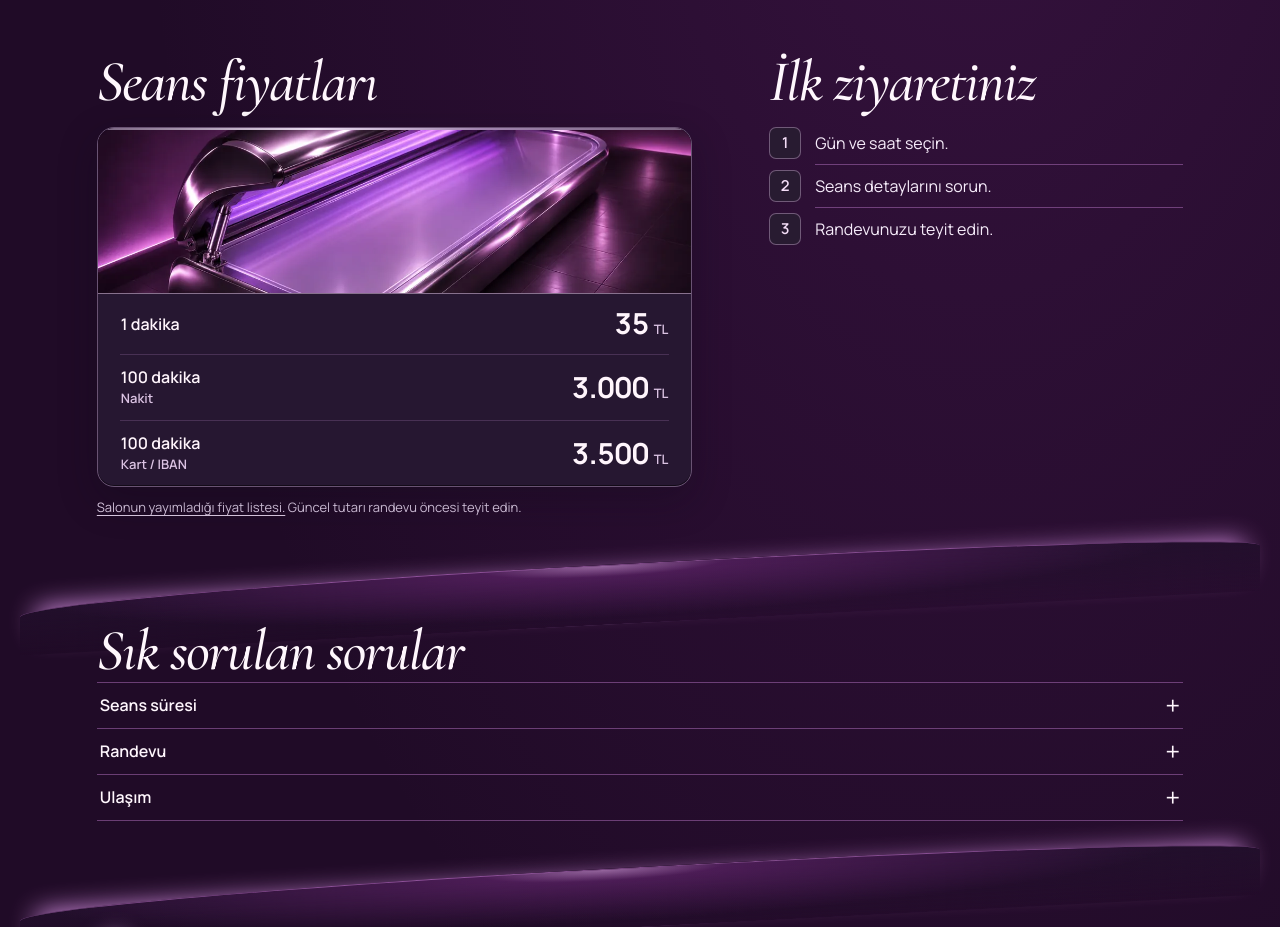
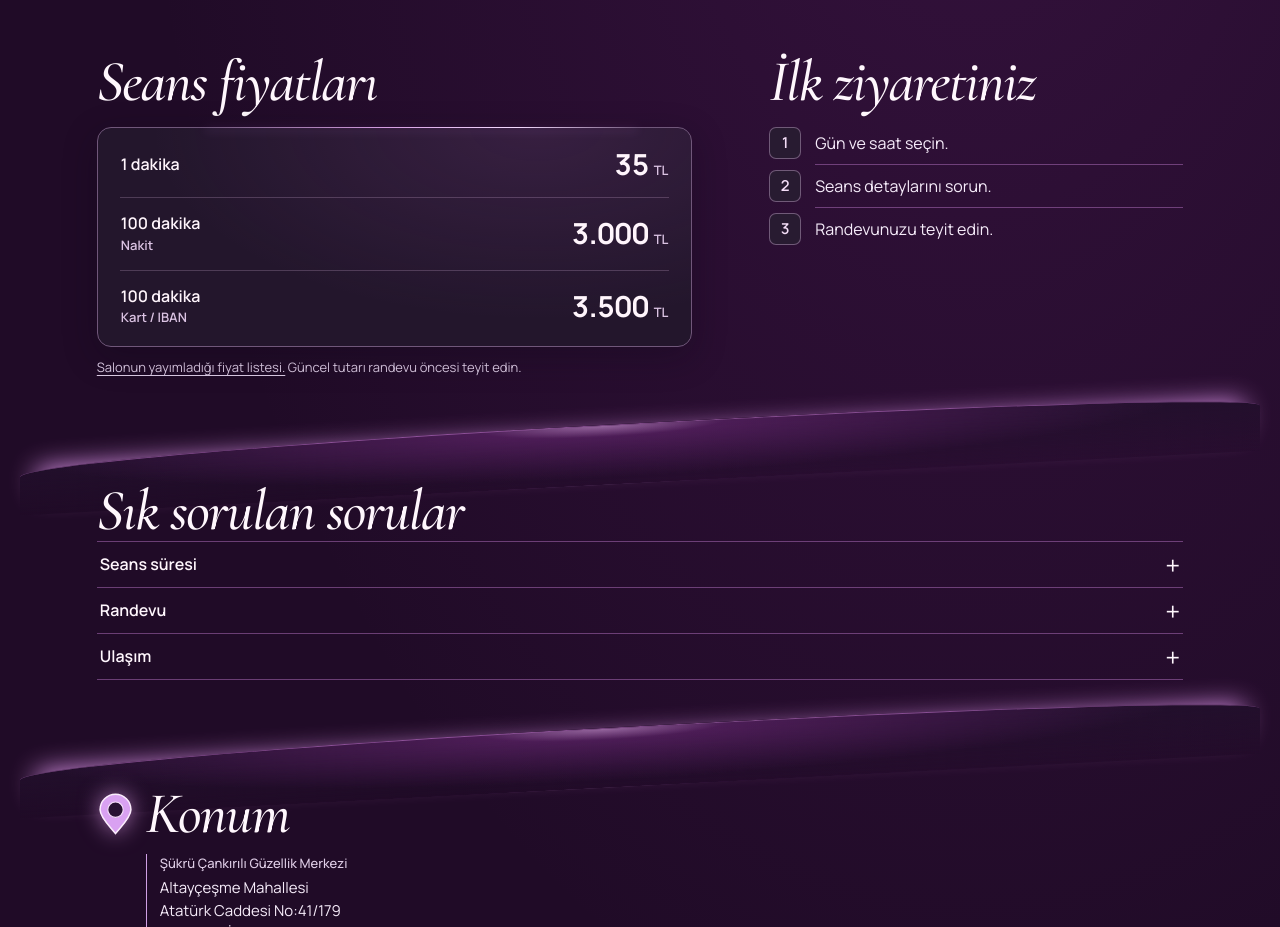
Before and after one commit to Oguzalfa/maltepe-solaryum, a plain HTML site: page hizmetler/solaryum/index.html in a window 1280 px wide. Shown: the part 1380-2307 px from the top of the page. Drawn offline with Linux system fonts and the light colour scheme.

Commit message:
Use a typographic price card with a violet light detail

```diff
--- a/hizmetler/solaryum/index.html
+++ b/hizmetler/solaryum/index.html
@@ -26,7 +26,7 @@
 <meta name="twitter:image:alt" content="Mor ışıklı, açık kapaklı yatay solaryum cihazı">
 <link rel="preload" as="image" href="/assets/solaryum/yatay-cihaz-mobil.webp" media="(max-width: 959px)" fetchpriority="high">
 <link rel="preload" as="image" href="/assets/solaryum/yatay-cihaz.webp" media="(min-width: 960px)" fetchpriority="high">
-<link rel="stylesheet" href="/hizmetler/solaryum/solaryum.css?v=studio3">
+<link rel="stylesheet" href="/hizmetler/solaryum/solaryum.css?v=studio4">
 <link rel="stylesheet" href="/booking.css?v=studio1">
 <script type="application/ld+json">{
   "@context": "https://schema.org",
@@ -127,9 +127,6 @@
       <div class="sol-price-content" id="seans">
         <h2 id="seans-baslik">Seans fiyatları</h2>
         <div class="sol-price-card">
-          <figure class="sol-prices-photo">
-            <img src="/assets/solaryum/seans-fiyatlari-acik-kabin.webp" width="1120" height="413" alt="Üstten görünen açık yatay solaryum kabini ve yatış yüzeyi" loading="lazy" decoding="async">
-          </figure>
           <table aria-labelledby="seans-baslik" aria-describedby="sol-price-source">
             <tbody>
               <tr>
--- a/hizmetler/solaryum/solaryum.css
+++ b/hizmetler/solaryum/solaryum.css
@@ -830,9 +830,8 @@ button, a { -webkit-tap-highlight-color: transparent; }
 }
 
 .sol-lower-fix .sol-prices {
-  --price-edge: #a084ae;
   --price-muted: #dbc3e3;
-  --price-rule: #6d4f797a;
+  --price-rule: #cfacd440;
   display: grid;
   grid-template-columns: minmax(0, 1fr);
   gap: 23px;
@@ -847,47 +846,25 @@ button, a { -webkit-tap-highlight-color: transparent; }
 
 .sol-lower-fix .sol-prices .sol-price-card {
   position: relative;
-  isolation: isolate;
-  overflow: hidden;
   margin-top: 14px;
-  padding: 0;
-  border: 1px solid #695373;
-  border-radius: 17px;
-  background: #261731;
-  box-shadow: inset 0 -1px 0 #130b18, 0 13px 38px #10081952;
+  padding-block: .25rem;
+  border: 1px solid #70577a;
+  border-radius: 14px;
+  background:
+    radial-gradient(ellipse at 74% 0%, #8b469831, transparent 62%),
+    #23162c;
+  box-shadow: 0 10px 34px #10081954;
   color: #fff5fc;
 }
 
 .sol-lower-fix .sol-prices .sol-price-card::before {
   position: absolute;
-  z-index: 1;
-  inset: 0 0 auto;
-  height: 2px;
-  background: linear-gradient(90deg, #796581, #eaddf0 37%, var(--price-edge) 65%, #796581);
+  inset: -1px 9% auto 18%;
+  height: 1px;
+  background: linear-gradient(90deg, transparent, #d69ee2 42%, #f5dcff 72%, transparent);
+  box-shadow: 0 2px 10px #db90ef77;
   pointer-events: none;
   content: "";
-}
-
-.sol-lower-fix .sol-prices .sol-prices-photo {
-  min-width: 0;
-  height: clamp(6.25rem, 30vw, 10rem);
-  margin: 0;
-  border-radius: 0;
-  border-bottom: 1px solid #87718d;
-  overflow: hidden;
-  background: #170e20;
-}
-
-.sol-lower-fix .sol-prices .sol-prices-photo img {
-  display: block;
-  width: 100%;
-  height: 100%;
-  object-fit: cover;
-  object-position: center;
-}
-
-.sol-lower-fix .sol-prices .sol-prices-photo::after {
-  content: none;
 }
 
 .sol-lower-fix .sol-prices .sol-price-card table {
@@ -904,7 +881,7 @@ button, a { -webkit-tap-highlight-color: transparent; }
 
 .sol-lower-fix .sol-prices .sol-price-card th,
 .sol-lower-fix .sol-prices .sol-price-card td {
-  padding-block: 13px;
+  padding-block: 1rem;
   border: 0;
   vertical-align: middle;
   line-height: 1.15;
@@ -922,7 +899,7 @@ button, a { -webkit-tap-highlight-color: transparent; }
   width: 1%;
   text-align: end;
   white-space: nowrap;
-  font-size: clamp(1.25rem, 5vw, 1.8125rem);
+  font-size: clamp(1.375rem, 5.8vw, 1.8125rem);
   font-weight: 700;
   font-variant-numeric: tabular-nums;
   letter-spacing: -.025em;
@@ -970,10 +947,6 @@ button, a { -webkit-tap-highlight-color: transparent; }
     gap: 34px clamp(35px, 6vw, 86px);
   }
 
-  .sol-lower-fix .sol-prices .sol-prices-photo {
-    height: clamp(148px, 13vw, 190px);
-  }
-
   .sol-lower-fix .sol-prices .sol-visit {
     padding-top: 0;
   }
```
Also changed, not shown: assets/solaryum/seans-fiyatlari-acik-kabin.webp (deleted).
